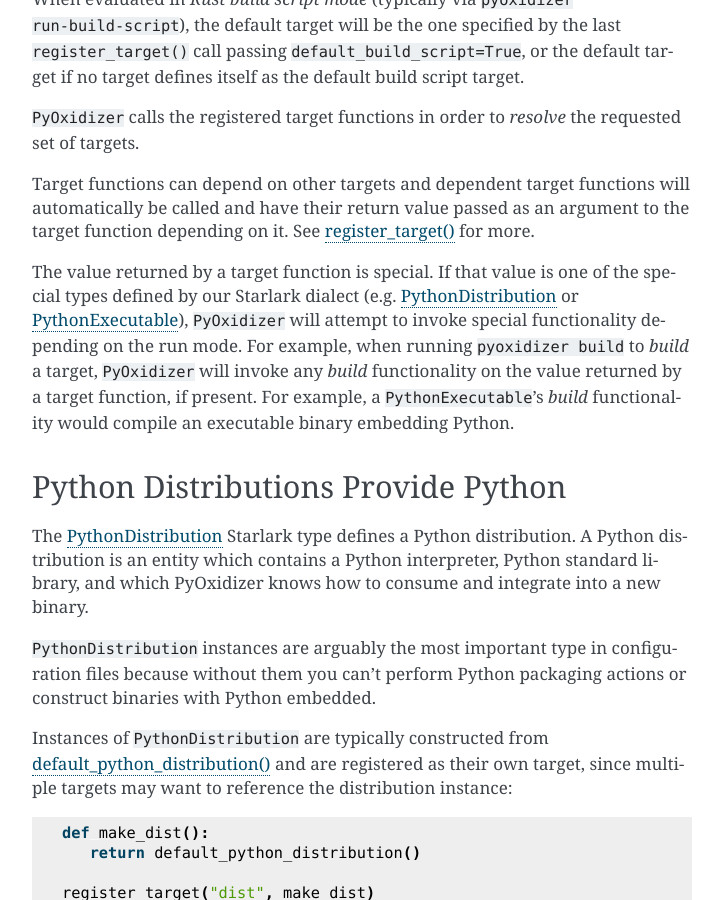
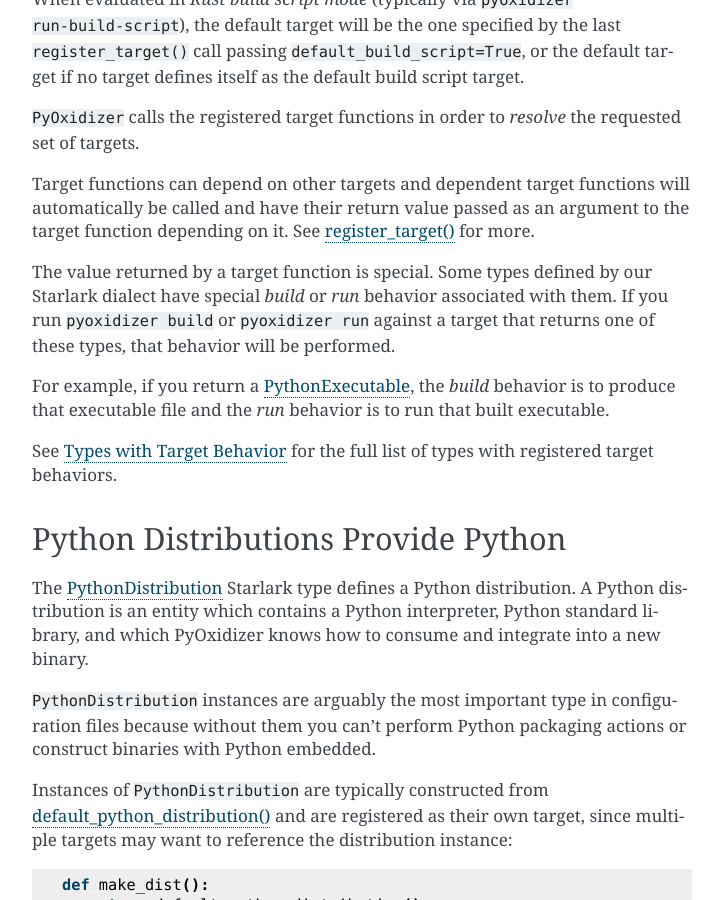
Before and after one commit to indygreg/PyOxidizer, a Sphinx documentation site: the page built from docs/config_concepts.rst, in a window 1280 px wide and 900 px high, scrolled down 857 px. Shown: the whole window, without its empty margins (388-1111 px from the left). Built offline with Sphinx 7.4.7, drawn with Linux system fonts in a browser that asks for light colours; the version number is read from the project's files by our own code.

Commit message:
docs: document which types have build or run behavior

```diff
--- a/docs/config_concepts.rst
+++ b/docs/config_concepts.rst
@@ -60,16 +60,17 @@
 argument to the target function depending on it. See
 :ref:`config_register_target` for more.
 
-The value returned by a target function is special. If that value is one
-of the special types defined by our Starlark dialect (e.g.
-:ref:`config_type_python_distribution` or
-:ref:`config_type_python_executable`),
-``PyOxidizer`` will attempt to invoke special functionality depending
-on the run mode. For example, when running ``pyoxidizer build`` to
-*build* a target, ``PyOxidizer`` will invoke any *build* functionality
-on the value returned by a target function, if present. For example,
-a ``PythonExecutable``'s *build* functionality would compile an
-executable binary embedding Python.
+The value returned by a target function is special. Some types defined by
+our Starlark dialect have special *build* or *run* behavior associated
+with them. If you run ``pyoxidizer build`` or ``pyoxidizer run`` against
+a target that returns one of these types, that behavior will be performed.
+
+For example, if you return a :ref:`config_type_python_executable`, the
+*build* behavior is to produce that executable file and the *run* behavior
+is to run that built executable.
+
+See :ref:`config_types_with_target_behavior` for the full list of types
+with registered target behaviors.
 
 .. _config_concept_python_distribution:
 
--- a/docs/history.rst
+++ b/docs/history.rst
@@ -35,6 +35,12 @@
 ^^^^^^^^^
 
 * Fixed a broken documentation example for ``glob()``. (#300)
+
+Other Relevant Changes
+^^^^^^^^^^^^^^^^^^^^^^
+
+* The Starlark types with special *build* or *run* behavior are now
+  explicitly documented.
 
 .. _version_0_9_0:
 
```
Also changed, not shown: docs/config_globals.rst (+28 -0 lines).
